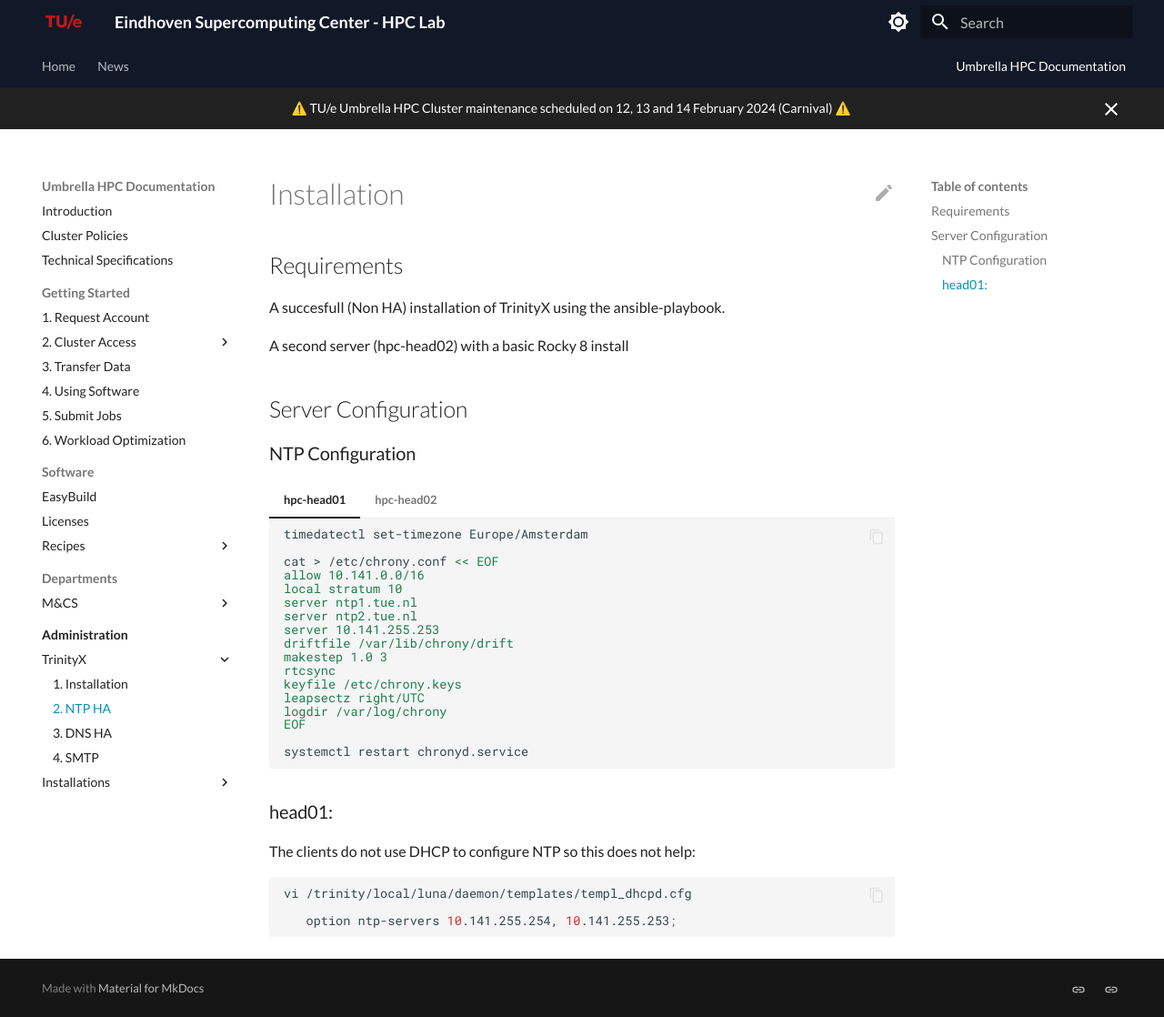
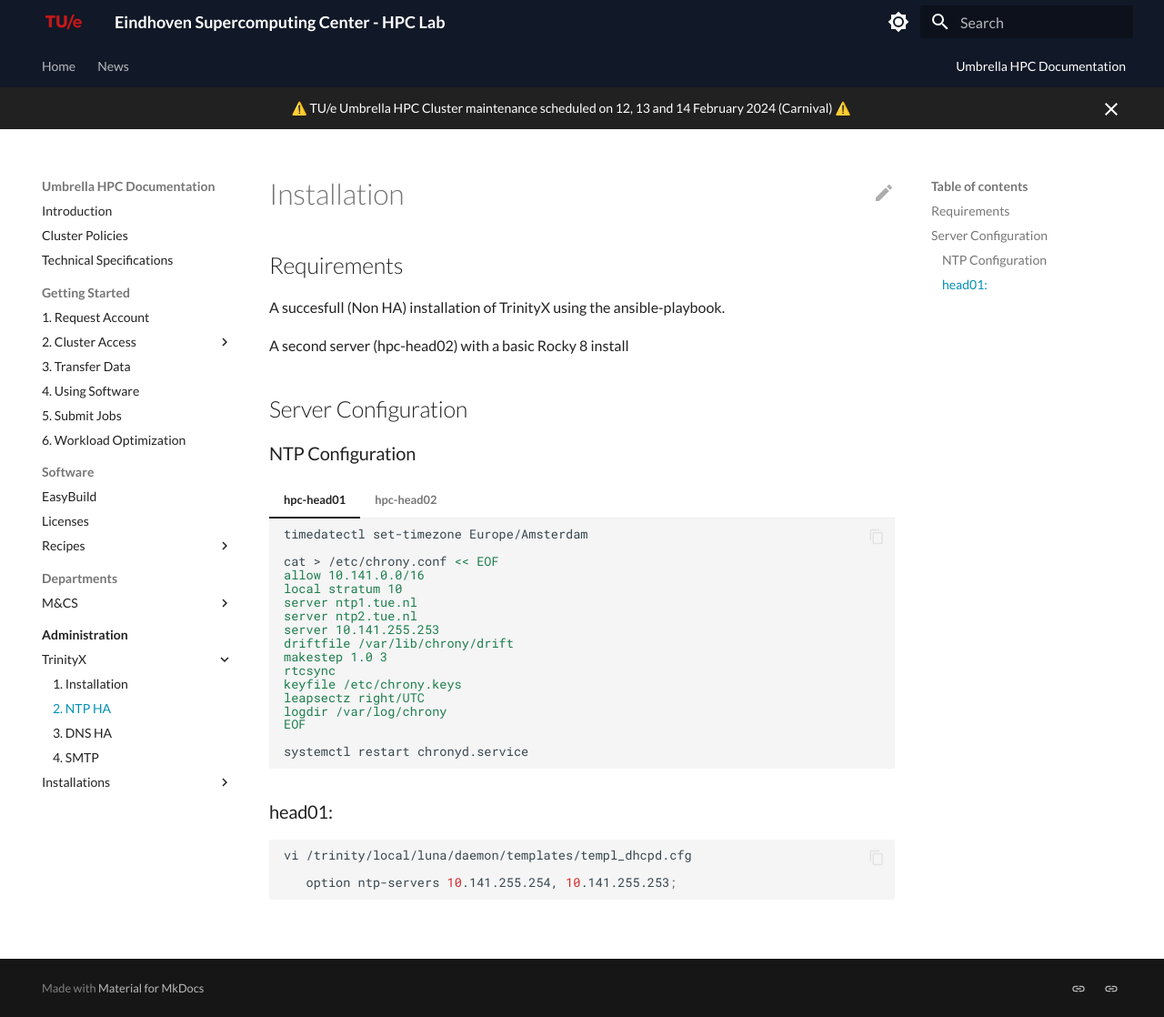
Before and after one commit to gferhpc/supercomputing.tue.nl, an MkDocs documentation site: the page built from pages/documentation/administration/trinityx/ntp.md, in a window 1280 px wide and 1118 px high. Shown: the whole window at 91% size. Built offline with MkDocs 1.6.1 and Material for MkDocs 9.7.7, drawn with Linux system fonts in a browser that asks for light colours.

Commit message:
Update ntp.md

````diff
--- a/pages/documentation/administration/trinityx/ntp.md
+++ b/pages/documentation/administration/trinityx/ntp.md
@@ -56,8 +56,6 @@
 
 ### head01:
 
-The clients do not use DHCP to configure NTP so this does not help:
-
 ```shell
 vi /trinity/local/luna/daemon/templates/templ_dhcpd.cfg
 
````
